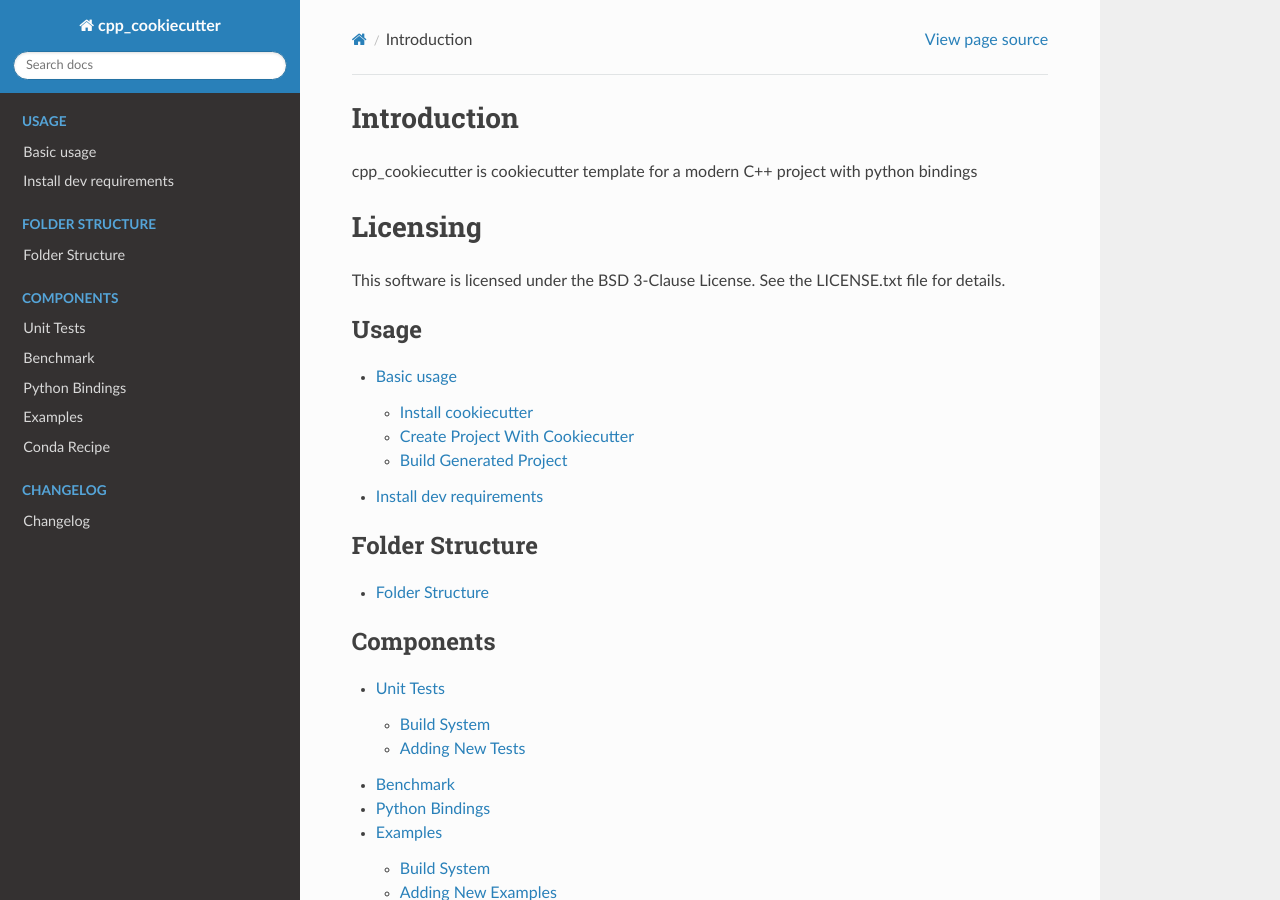
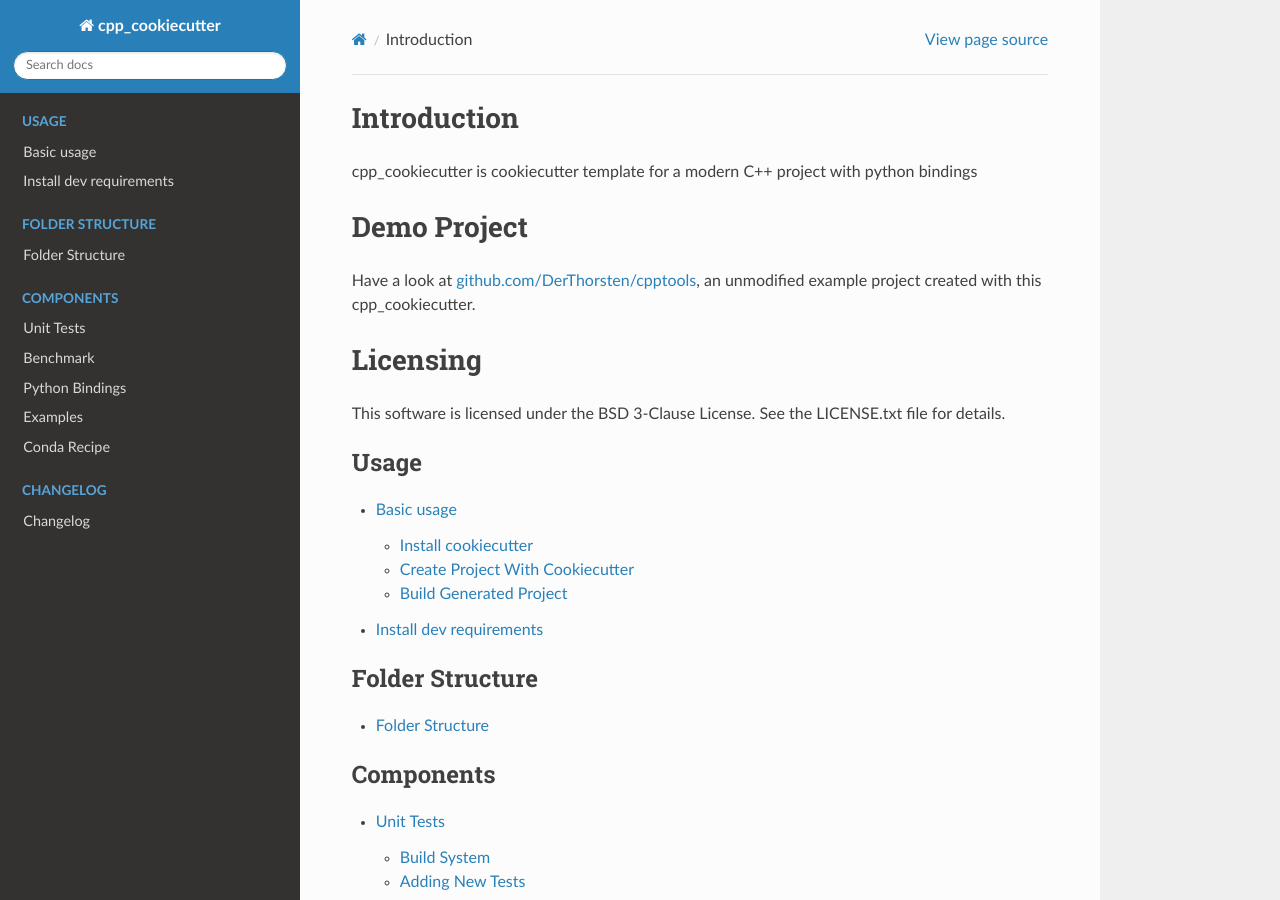
Before and after one commit to DerThorsten/cpp_cookiecutter, a Sphinx documentation site: the page built from docs/source/index.rst, in a window 1280 px wide and 900 px high. Built offline with Sphinx 7.4.7 and the Read the Docs theme 2.0.0, drawn with Linux system fonts in a browser that asks for light colours.

```diff
--- a/docs/source/index.rst
+++ b/docs/source/index.rst
@@ -4,10 +4,16 @@ Introduction
 ----------------
 cpp_cookiecutter is cookiecutter template for a modern C++ project with python bindings
 
+
+Demo Project
+------------------------
+Have a look at `github.com/DerThorsten/cpptools <https://github.com/DerThorsten/cpptools>`_, an
+unmodified example project created with this cpp_cookiecutter.
+
+
 Licensing
 -----------------
 This software is licensed under the BSD 3-Clause License. See the LICENSE.txt file for details.
-
 
 
 .. toctree::
```
Also changed, not shown: README.rst (+0 -17 lines).
